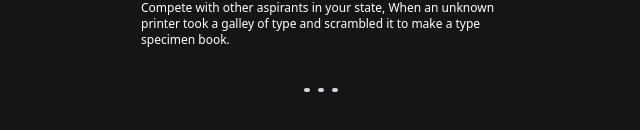
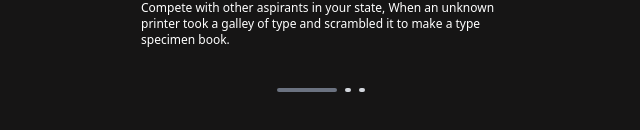
Before and after one commit to suhebism/Quiz-App, a Next.js app: page / in a window 1280 px wide. Shown: the part 640-770 px from the top of the page, without its empty margins (319-959 px from the left). Built offline with nearby package versions, Linux system fonts and the light colour scheme.

Commit message:
pagination

```diff
--- a/components/Slider.jsx
+++ b/components/Slider.jsx
@@ -86,11 +86,9 @@ const Slider = () => {
           <button
             key={index}
             onClick={() => goToBanner(index)}
-            className={`mx-1 w-[6px] h-1 rounded-full transition-all ease-in-out duration-300 ${
-              index === currentIndex
-                ? " w-[60px] h-1 bg-gray-300"
-                : "bg-gray-300"
-            }`}
+            className={`mx-1 w-1.5 h-1 rounded-full transition-all ease-in-out duration-300 ${
+  index === currentIndex ? "min-w-[60px] h-1 bg-gray-500" : "w-1.5 bg-gray-300"
+}`}
           />
         ))}
       </div>
```
Also changed, not shown: 1 other file (tests, documents, lock files or other folders).
